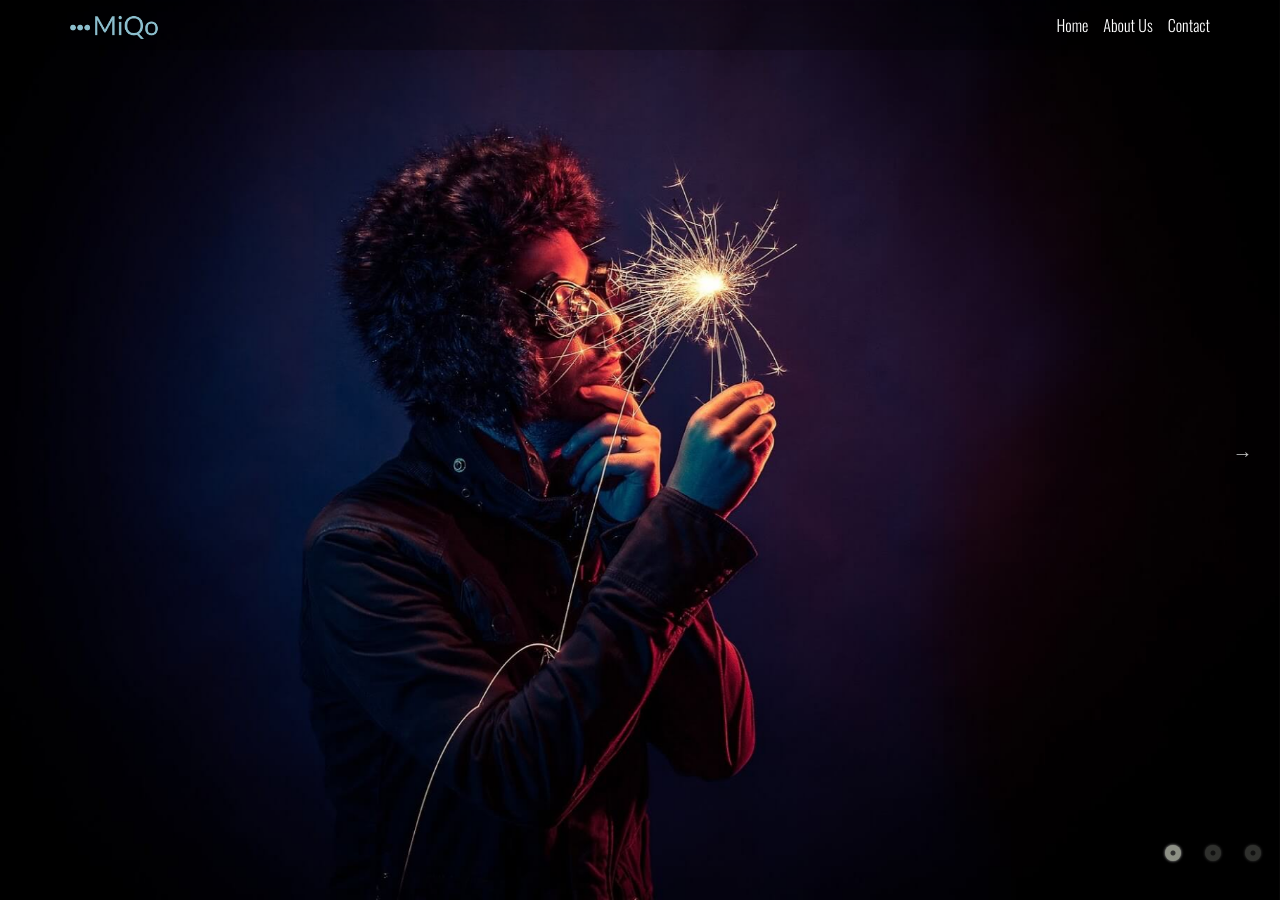
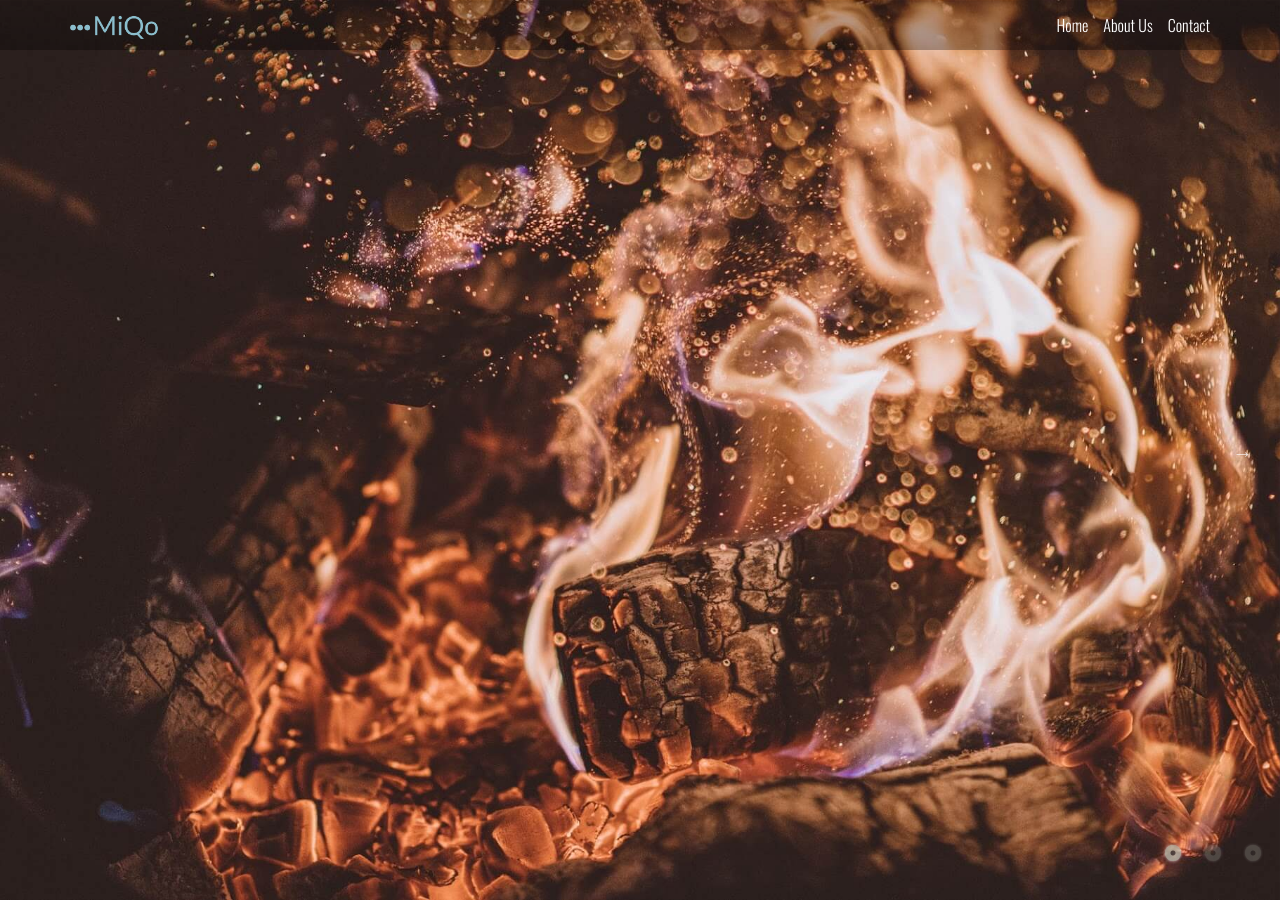
Before and after one commit to sarhov/itsjekyll-miqo, a Jekyll site: the page built from index.html, in a window 1280 px wide. Built offline with Jekyll 4.4.1, drawn with Linux system fonts in a browser that asks for light colours.

Commit message:
added slick slider - fix

```diff
--- a/_data/slideshow.yml
+++ b/_data/slideshow.yml
@@ -3,7 +3,7 @@ options:
 
 slideshow: true # true/false
 slides:
-  - image: 'slide_1.jpg'
+  - image: 'slide_2.jpg'
     image_type: 'dark' # or 'light', depending on this the text will be lighter or darker to be visible on image
     url: '#'
     title: 'My First Slide Show'
@@ -11,7 +11,7 @@ slides:
     action_text: 'Get It!'
     action_url: '#'
 
-  - image: 'slide_2.jpg'
+  - image: 'slide_1.jpg'
     image_type: 'light' # or 'light', depending on this the text will be lighter or darker to be visible on image
     url: '#'
     title: 'My First Slide Show'
```
